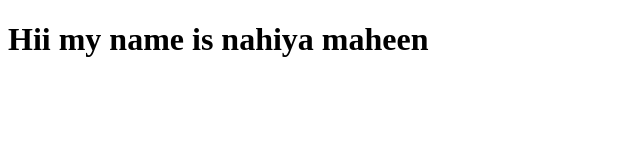
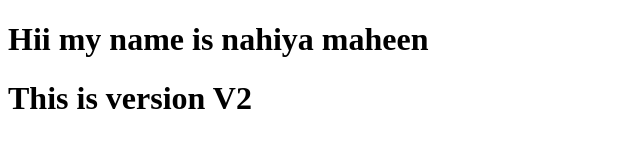
Before and after one commit to Nahiya-Maheen/repo1, a plain HTML site: page index.html in a window 1280 px wide. Shown: the whole page, without its empty margins (0-640 px from the left). Drawn offline with Linux system fonts and the light colour scheme.

Commit message:
this is v2

```diff
--- a/index.html
+++ b/index.html
@@ -8,4 +8,5 @@
 <body>
     <h1>Hii my name is nahiya maheen</h1>
 </body>
+<h1>This is version V2</h1>
 </html>
```
